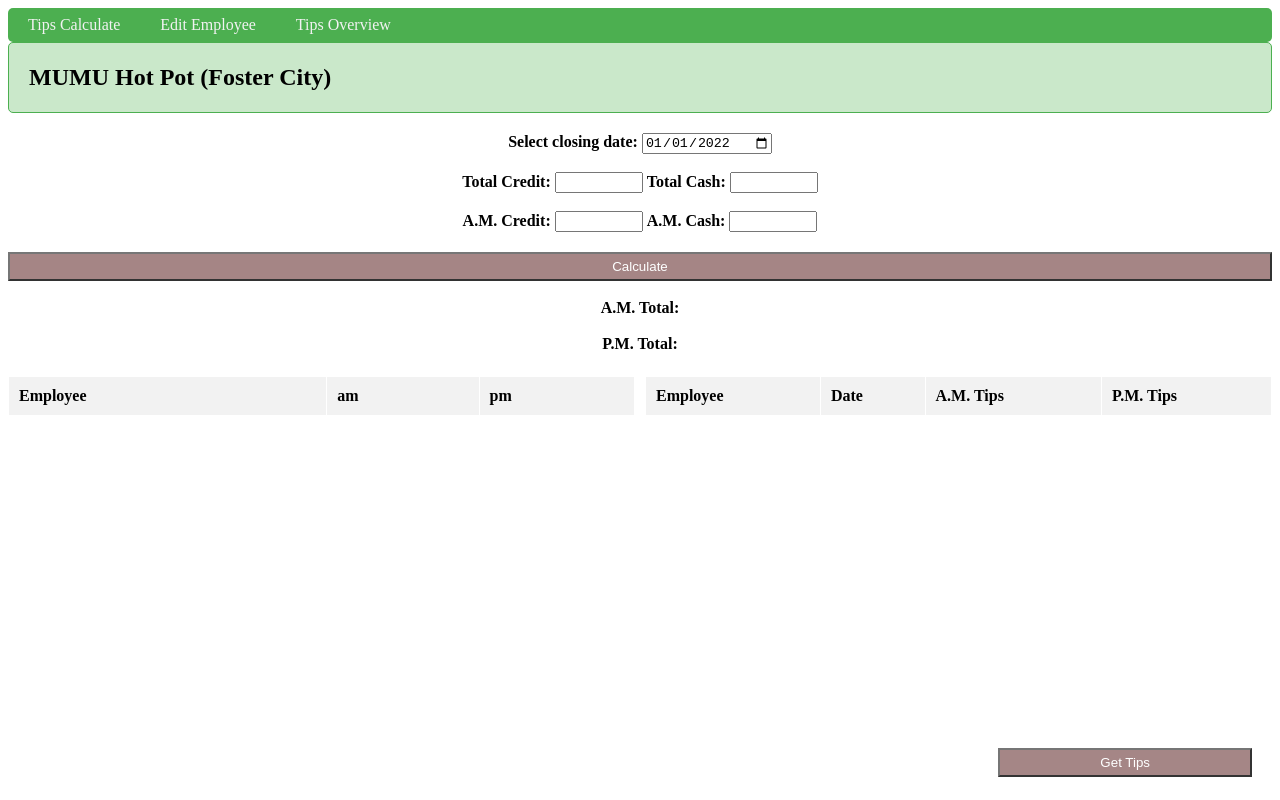
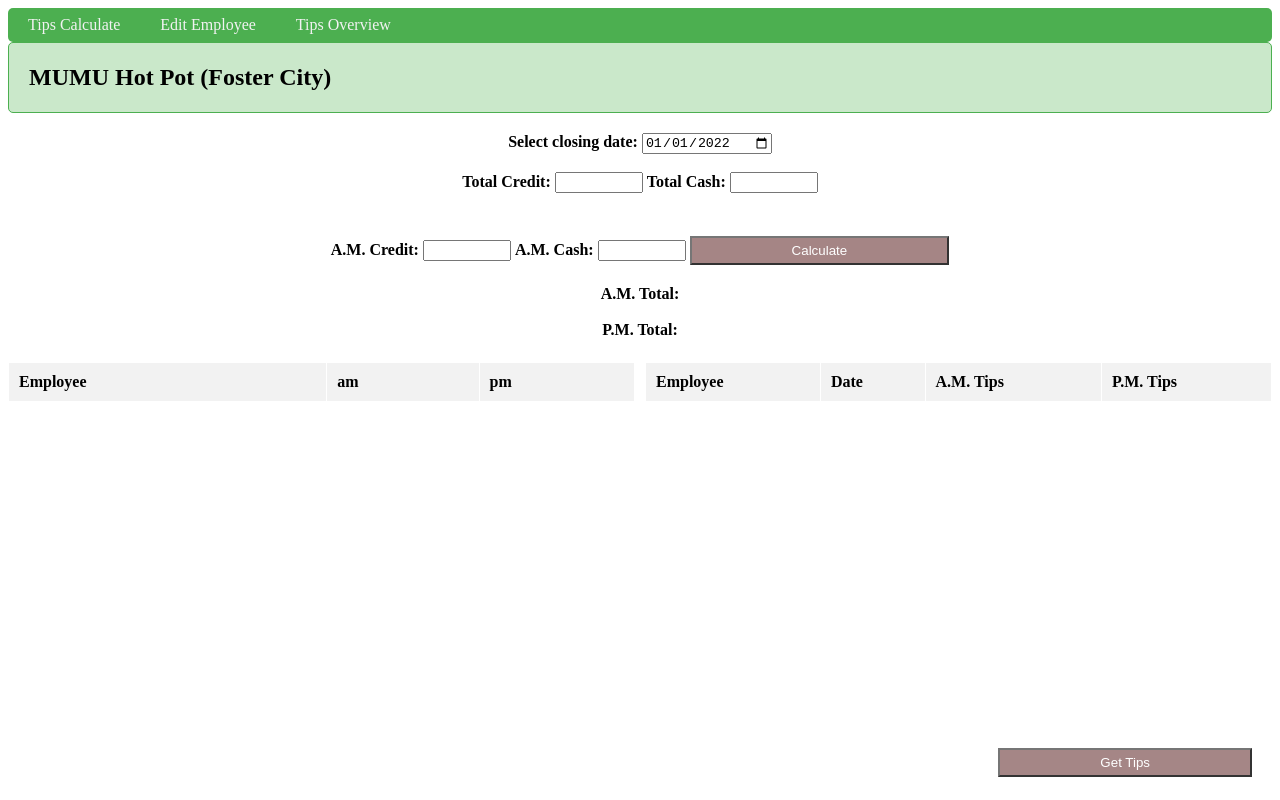
Before and after one commit to hoyin0929/tips_calculation_app, a website: page client/index.html in a window 1280 px wide. Drawn offline with Linux system fonts and the light colour scheme; no server answers.

Commit message:
restyle calculate button

```diff
--- a/client/index.html
+++ b/client/index.html
@@ -24,9 +24,9 @@
     <input type=number id='amCredit' style="width: 80px;"></input>
     <label for="amCash"><b>A.M. Cash:</b></label>
     <input type=number id='amCash' style="width: 80px;"></input>
+    <button class=open-button id="calculate-btn">Calculate</button>
 </form>
 
-    <button class=open-button id="calculate-btn">Calculate</button></br></br>
     <form style="text-align: center; ">
         <label for="amTotal"><b>A.M. Total: </b></label><output id = amTotal></output></br></br>
         <label for="pmTotal"><b>P.M. Total: </b></label><output id = pmTotal></output></br></br>
--- a/client/style.css
+++ b/client/style.css
@@ -92,11 +92,9 @@
     background-color: rgba(92, 36, 36, 0.692);
     color: white;
     padding: 5px 100px;
-    width: 100%;
-    /* border: none; */
     cursor: pointer;
-    position: center;
     opacity: 0.8;
+    margin-top: 25px;
   }
 
   .tip-button {
```
